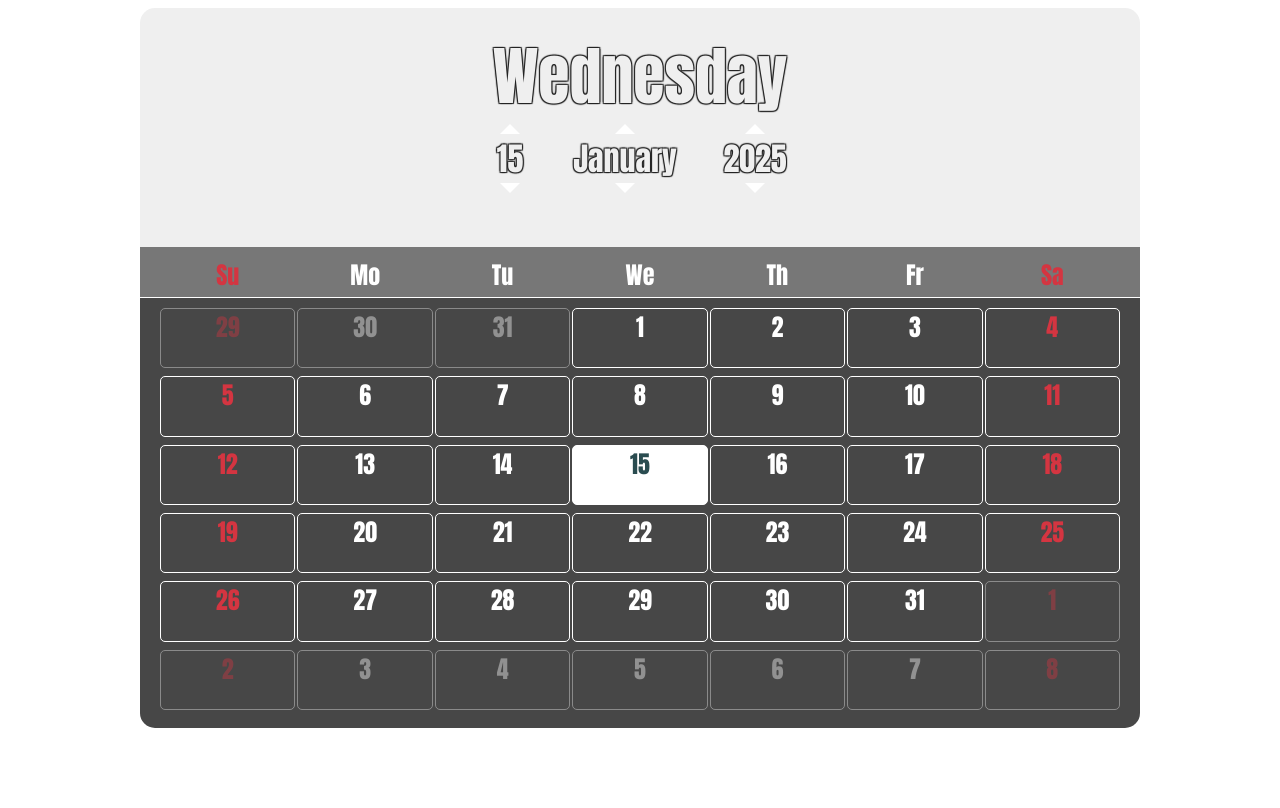
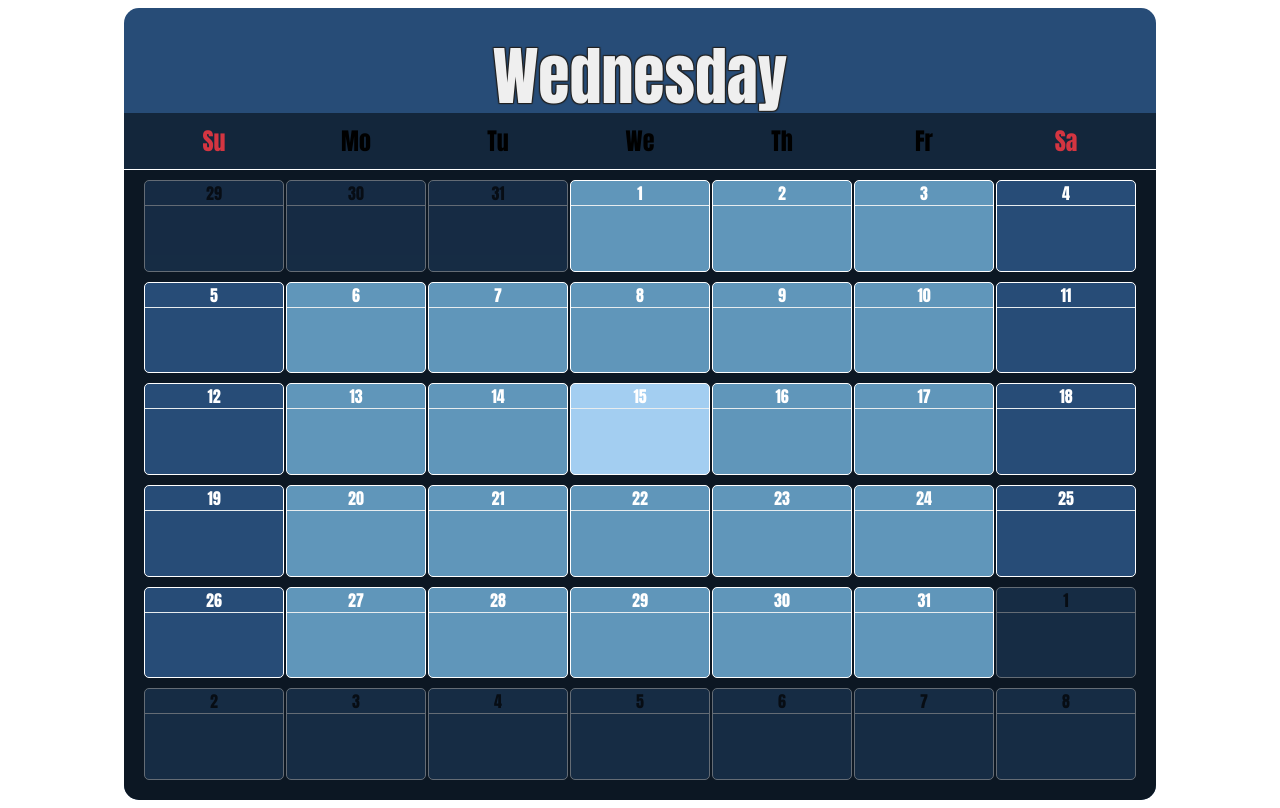
Before and after one commit to andberry89/bg-calendar, a Vue app: page / in a window 1280 px wide. Built offline with nearby package versions, Linux system fonts and the light colour scheme; what vue-textarea-autosize would draw is missing.

Commit message:
Minor tweaks

```diff
--- a/package.json
+++ b/package.json
@@ -9,6 +9,7 @@
   },
   "dependencies": {
     "core-js": "^3.8.3",
+    "date-fns": "^4.1.0",
     "firebase": "^11.1.0",
     "vue": "^3.2.13",
     "vue-textarea-autosize": "^1.1.1"
--- a/src/components/calendar/Calendar.vue
+++ b/src/components/calendar/Calendar.vue
@@ -14,6 +14,7 @@
       :currentDate="currentDate"
       :prevMonthDays="prevMonthDays"
       :currentMonthDays="currentMonthDays"
+      :currentMonthEvents="currentMonthEvents"
       @update="updateDate($event)"
     />
   </article>
@@ -31,6 +32,7 @@ export default {
         month: 0,
         year: 0,
       },
+      events: [],
     };
   },
   components: {
@@ -46,6 +48,12 @@ export default {
     currentMonthDays() {
       return new Date(this.currentDate.year, this.currentDate.month + 1, 0).getDate();
     },
+    currentMonthEvents() {
+      return this.events.filter((e) => {
+        const month = e.start.split("-")[1];
+        return this.currentDate.month === month - 1;
+      });
+    },
   },
   methods: {
     getCurrentDate() {
@@ -60,6 +68,113 @@ export default {
   },
   created() {
     this.getCurrentDate();
+    this.events = [
+      {
+        name: "Auto Show",
+        details: "Chicago Auto Show",
+        class: "auto-show",
+        staff: ["Rich Ceppos", "Drew Dorian"],
+        start: "2025-02-06",
+        end: "2025-02-07",
+        eventId: "00001",
+      },
+      {
+        name: "Birthday",
+        details: "Andrew's Birthday",
+        class: "birthday",
+        staff: "Andrew",
+        start: "2025-02-14",
+        end: "2025-02-14",
+        eventId: "00002",
+      },
+      {
+        name: "Press Trip",
+        details: "Volvo in Sweden",
+        staff: "Austin",
+        class: "press-trip",
+        start: "2025-02-08",
+        end: "2025-02-14",
+        eventId: "00003",
+      },
+      {
+        name: "Press Trip",
+        details: "Palm Springs",
+        staff: "Drew",
+        class: "press-trip",
+        start: "2025-02-10",
+        end: "2025-02-11",
+        eventId: "00007",
+      },
+      {
+        name: "Off",
+        details: "Drew Off",
+        staff: "Drew",
+        class: "off",
+        start: "2025-02-14",
+        end: "2025-02-18",
+        eventId: "00004",
+      },
+      {
+        name: "Car and Driver Event",
+        details: "Lightning Lap Live @ 9:00 AM",
+        staff: "",
+        class: "cd-event",
+        start: "2025-02-20",
+        end: "2025-02-20",
+        eventId: "00005",
+      },
+      {
+        name: "Holiday",
+        details: "President's Day",
+        staff: "",
+        class: "holiday",
+        start: "2025-02-17",
+        end: "2025-02-17",
+        eventId: "00006",
+        closed: true,
+      },
+      {
+        name: "Holiday",
+        details: "Valentine's Day",
+        staff: "",
+        class: "holiday",
+        start: "2025-02-14",
+        end: "2025-02-14",
+        eventId: "00008",
+        closed: false,
+      },
+      {
+        name: "Holiday",
+        details: "St. Patrick's Day",
+        staff: "",
+        class: "holiday",
+        start: "2025-03-17",
+        end: "2025-03-17",
+        eventId: "00990",
+        closed: false,
+      },
+      {
+        name: "Off",
+        details: "Joey off",
+        staff: "Joey",
+        class: "off",
+        start: "2025-03-24",
+        end: "2025-03-24",
+        eventId: "00991",
+        closed: false,
+      },
+      {
+        name: "Off",
+        details: "Andy off",
+        staff: "Andy",
+        class: "off",
+        start: "2025-03-24",
+        end: "2025-03-28",
+        eventId: "00992",
+        closed: false,
+      },
+    ];
+    // console.log(new Date(this.events[0].start.replace(/-/g, "/").replace(/T.+/, "")));
   },
 };
 </script>
@@ -67,13 +182,13 @@ export default {
 @import url("https://fonts.googleapis.com/css?family=Anton");
 
 #calendar {
-  width: 1000px;
-  height: 90vh;
+  width: 1032px;
+  height: 99vh;
   display: flex;
   flex-flow: column nowrap;
   justify-content: space-between;
   margin: 0 auto;
-  background-color: var(--light-gray);
+  background-color: var(--ocean-dark-blue);
   font-family: "Anton";
   border-radius: 15px;
   overflow: hidden;
--- a/src/components/calendar/CalendarBody.vue
+++ b/src/components/calendar/CalendarBody.vue
@@ -9,9 +9,12 @@
         {{ weekday }}
       </div>
     </div>
-    <div class="date">
+    <div
+      class="date"
+      v-if="dataReady"
+    >
       <CalendarDay
-        class="day-hidden day-container"
+        dayClass="day-hidden"
         v-for="(n, idx) in firstMonthDay - 1"
         :key="'prev' + idx"
         :date="prevMonthDays + 1 - firstMonthDay + n"
@@ -19,16 +22,17 @@
         month="prev"
       />
       <CalendarDay
-        class="day day-container"
+        dayClass="day"
+        v-for="(n, idx) in currentMonthDays"
         :class="{ active: n === activeDate.date }"
         @click="updateDate(n)"
-        v-for="(n, idx) in currentMonthDays"
         :key="'day' + idx"
         :date="n"
         :currentDate="activeDate"
+        :events="this.events[n - 1]"
       />
       <CalendarDay
-        class="day-hidden day-container"
+        dayClass="day-hidden"
         v-for="(n, idx) in 43 - (currentMonthDays + firstMonthDay)"
         :key="'next' + idx"
         :date="n"
@@ -50,6 +54,8 @@ export default {
         month: 0,
         year: 0,
       },
+      dataReady: false,
+      events: [],
       weekdays: ["Su", "Mo", "Tu", "We", "Th", "Fr", "Sa"],
     };
   },
@@ -63,6 +69,7 @@ export default {
     },
     prevMonthDays: Number,
     currentMonthDays: Number,
+    currentMonthEvents: Array,
   },
   computed: {
     firstMonthDay() {
@@ -79,9 +86,37 @@ export default {
       this.activeDate.date = date;
       this.$emit("update", this.activeDate);
     },
+    updateEvents() {
+      this.events = Array.from({ length: this.currentMonthDays }, () => []);
+      this.currentMonthEvents.forEach((e) => {
+        const startIdx = e.start.split("-")[2] - 1;
+        const endIdx = e.end.split("-")[2] - 1;
+
+        for (let i = startIdx; i < endIdx + 1; i++) {
+          this.events[i].push(e);
+        }
+      });
+      this.dataReady = true;
+      //TODO: Work on how to have events that span several days
+    },
+  },
+  watch: {
+    "activeDate.month": {
+      handler() {
+        this.updateEvents();
+      },
+    },
+    "activeDate.year": {
+      handler() {
+        this.updateEvents();
+      },
+    },
   },
   created() {
     this.activeDate = this.currentDate;
+    this.updateEvents();
+
+    //TODO: Events aren't updating when months are changing
   },
 };
 </script>
@@ -94,10 +129,9 @@ export default {
 
   div {
     display: flex;
-    justify-content: center;
-    align-items: top;
-    height: 30px;
-    color: var(--white);
+    flex-flow: column wrap;
+    justify-content: flex-start;
+    align-items: center;
     border-radius: 5px;
   }
 }
@@ -117,20 +151,10 @@ export default {
 .date {
   @include calendar-layout(10px 20px 20px);
   background-color: var(--lt-tran-black);
-  height: 50vh;
-  font-size: 1.5rem;
+  height: 75vh;
 
   .active {
-    background-color: var(--white);
-    color: var(--slate-green);
-  }
-
-  .day-container {
-    height: 100%;
-  }
-
-  .weekend {
-    color: var(--red);
+    background-color: var(--ocean-lt-blue);
   }
 }
 </style>
--- a/src/components/calendar/CalendarDay.vue
+++ b/src/components/calendar/CalendarDay.vue
@@ -1,17 +1,47 @@
 <template>
-  <div :class="{ weekend: isWeekend }">{{ date }}<br /></div>
+  <div :class="[dayClass, { weekend: isWeekend }, 'container']">
+    <div class="date-text">
+      {{ date }}
+      <CalendarEvent
+        v-for="(event, idx) in holidays"
+        :key="'holiday-' + idx"
+        :event="event"
+      />
+    </div>
+    <CalendarEvent
+      v-for="(event, idx) in filteredEvents"
+      :key="'event-' + idx"
+      :event="event"
+    />
+  </div>
 </template>
 <script>
+import CalendarEvent from "./CalendarEvent.vue";
+
 export default {
   name: "CalendarDay",
+  data() {
+    return {
+      holidays: [],
+      filteredEvents: [],
+    };
+  },
+  components: {
+    CalendarEvent,
+  },
   props: {
+    date: Number,
     dayClass: String,
-    date: Number,
     currentDate: {
       type: Object,
     },
     month: {
       type: String,
+      required: false,
+    },
+    events: {
+      type: Array,
+      default: () => [],
       required: false,
     },
   },
@@ -36,26 +66,47 @@ export default {
       }
 
       const day = new Date(date.year, date.month, this.date).getDay();
-
       return day === 0 || day === 6;
     },
+  },
+  created() {
+    this.holidays = this.events.filter((e) => e.name === "Holiday");
+    this.filteredEvents = this.events.filter((e) => e.name !== "Holiday");
   },
 };
 </script>
 <style lang="scss" scoped>
+.container {
+  font-size: 0.8rem;
+}
 .day {
-  cursor: pointer;
   border: 1px solid var(--white);
-  height: 100%;
+  background-color: var(--ocean-md-blue);
+  color: var(--white);
 
-  &:hover {
-    background-color: var(--white);
-    color: var(--slate-green);
-  }
+  // &:hover {
+  //   background-color: var(--ocean-gray);
+  //   color: var(--ocean-yellow);
+  // }
+}
+.day-hidden {
+  opacity: 0.4;
+  border: 1px solid var(--ocean-gray);
+  background-color: var(--ocean-dark-blue);
 }
 
-.day-hidden {
-  opacity: 0.4;
-  border: 1px solid var(--light-gray);
+.weekend {
+  background-color: var(--ocean-dark-blue);
+
+  // &:hover {
+  //   color: var(--red);
+  // }
+}
+.date-text {
+  font-size: 1rem;
+  border-bottom: 1px solid var(--ocean-gray);
+  width: 100%;
+  text-align: center;
+  margin-bottom: 5px;
 }
 </style>
--- /dev/null
+++ b/src/components/calendar/CalendarEvent.vue
@@ -0,0 +1,67 @@
+<template>
+  <div :class="[event.class, 'event-container']">
+    {{ event.details }}
+  </div>
+</template>
+<script>
+import { differenceInDays } from "date-fns";
+
+export default {
+  name: "CalendarEvent",
+  props: {
+    event: {
+      type: Object,
+    },
+  },
+  computed: {
+    numberOfDays() {
+      return differenceInDays(this.event.end, this.event.start) + 1;
+    },
+  },
+  methods: {
+    differenceInDays: differenceInDays,
+  },
+};
+</script>
+<style lang="scss" scoped>
+.event-container {
+  font: 400 10pt/1.1 "Roboto", "Verdana", sans-serif;
+  text-align: center;
+  padding: 4px;
+  margin: 2px 0;
+  border-radius: 8px;
+  width: 115px;
+  transition: all 0.2s;
+
+  &:hover {
+    transform: scale(1.05);
+    cursor: pointer;
+  }
+}
+.auto-show {
+  background-color: var(--ocean-auto-show);
+}
+.birthday {
+  background-color: var(--ocean-birthday);
+}
+.cd-event {
+  background-color: var(--ocean-cd-event);
+}
+.holiday {
+  width: 100%;
+  color: var(--white);
+  font-weight: 700;
+
+  &:hover {
+    transform: none;
+    cursor: default;
+  }
+}
+.off {
+  background-color: var(--ocean-off);
+  opacity: 0.7;
+}
+.press-trip {
+  background-color: var(--ocean-press-trip);
+}
+</style>
--- a/src/main.css
+++ b/src/main.css
@@ -6,6 +6,20 @@
   --slate-green: rgb(42, 76, 80); /* #2a4c50 */
   --white: rgb(255, 255, 255); /* #fff */
 
+  /* Ocean theme */
+  --ocean-dark-blue: rgb(39, 76, 119); /* #274c77 */
+  --ocean-md-blue: rgb(96, 150, 186); /* #6096ba */
+  --ocean-lt-blue: rgb(163, 206, 241); /* #a3cef1 */
+  --ocean-gray: rgb(231, 236, 239); /* #e7ecef */
+  --ocean-dark-gray: rgb(139, 140, 137); /* #8b8c89 */
+  --ocean-red: rgb(174, 32, 18); /* #ae2012 */
+  --ocean-yellow: rgb(245, 188, 27); /* #f5bc1b */
+  --ocean-birthday: rgb(148, 210, 189); /* #94d2bd */
+  --ocean-cd-event: rgb(186, 96, 105); /* #ba6069 */
+  --ocean-press-trip: rgb(132, 96, 186); /* #8460ba */
+  --ocean-auto-show: rgb(150, 186, 96); /* #96ba60 */
+  --ocean-off: rgb(186, 132, 96); /* #ba8460 */
+
   --md-tran-black: rgba(0, 0, 0, 0.5);
   --lt-tran-black: rgba(0, 0, 0, 0.7);
 }
```
Also changed, not shown: 1 other file (tests, documents, lock files or other folders).
